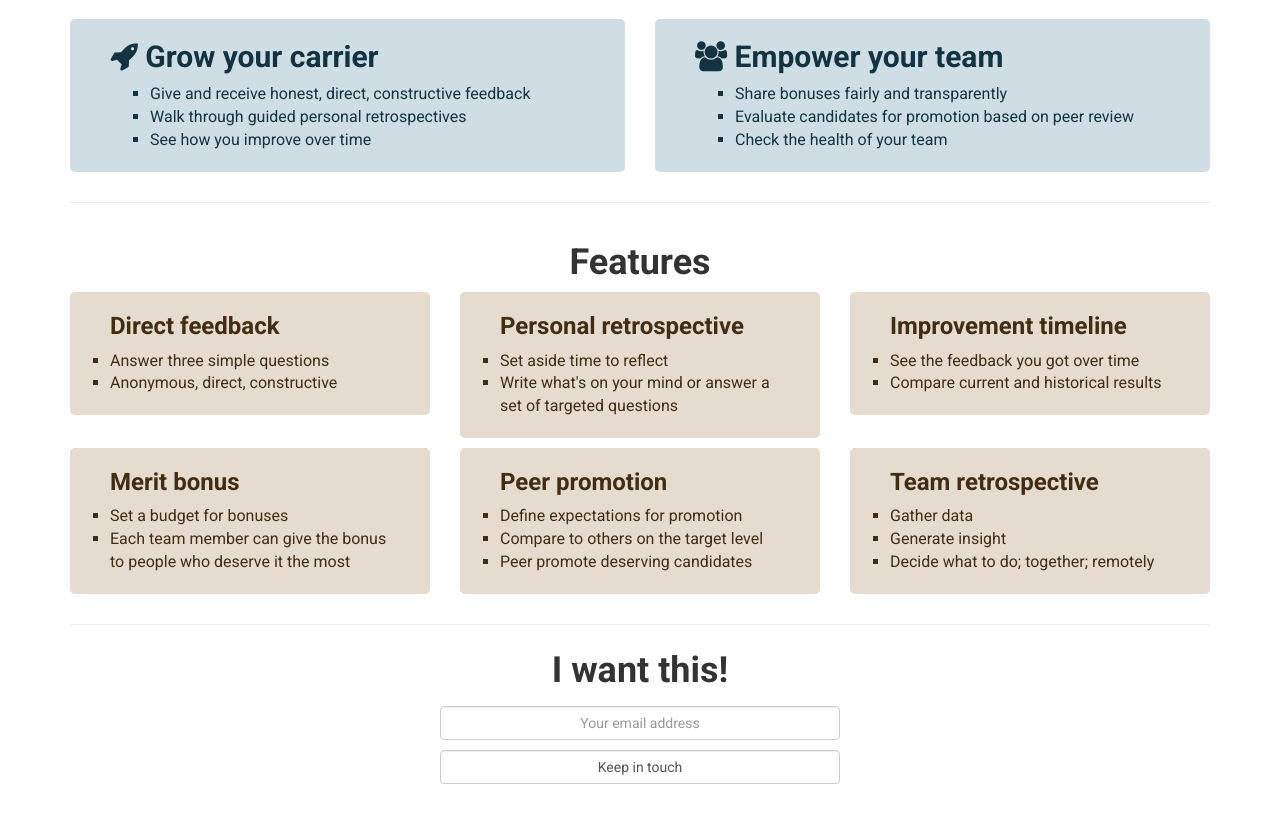
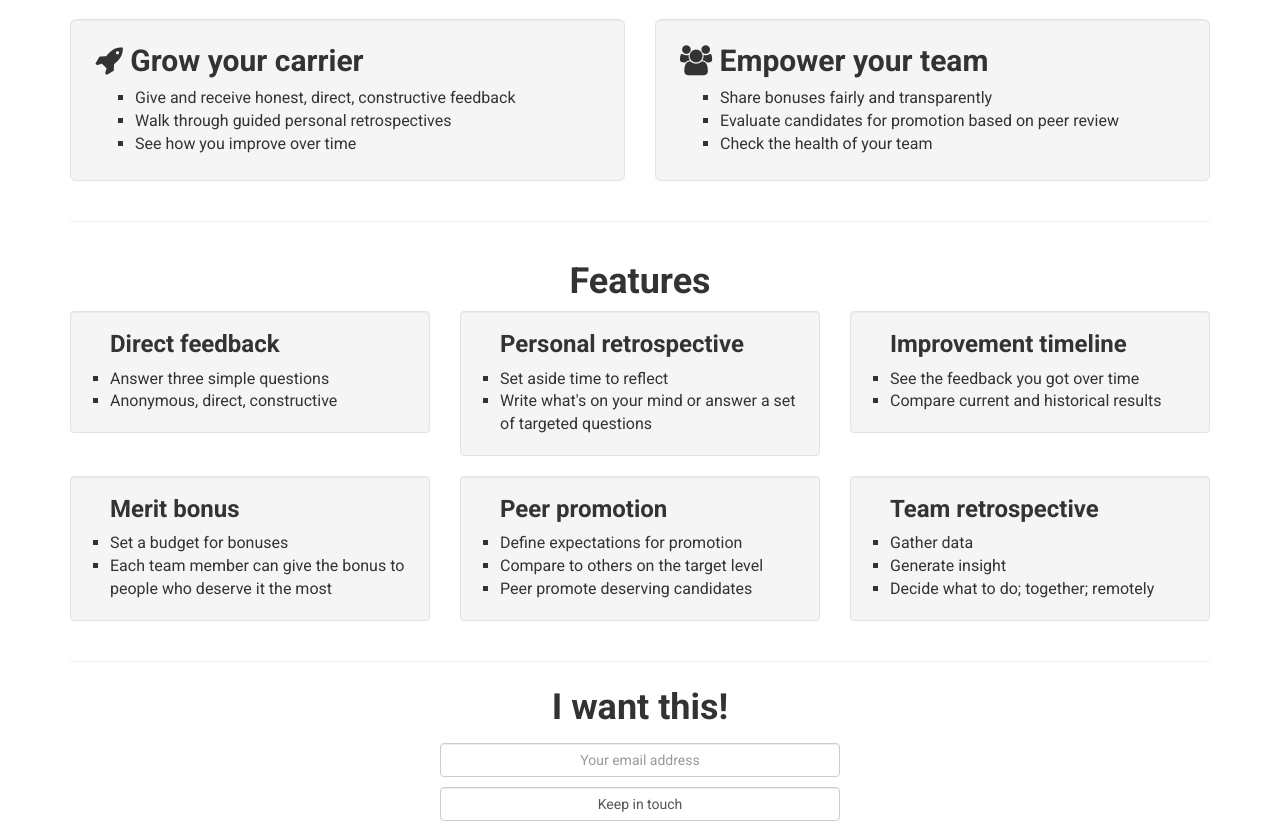
Before and after one commit to tasuk/psfg, a Django app: page /labs in a window 1280 px wide. Shown: the part 51-877 px from the top of the page. Before the commit the page ends 835 px from the top, so only its background shows below. Run offline with Django 3.2, Linux system fonts and the light colour scheme; some libraries are stand-ins or nearby versions.

Commit message:
Call it a well is what bootstrap does

```diff
--- a/homepage/templates/index.html
+++ b/homepage/templates/index.html
@@ -12,12 +12,14 @@
         body { padding-top: 70px; font-family: "Roboto"; font-size: 16px; }
         .navbar { font-size: 20px; }
         .navbar-brand { font-size: inherit; }
+
         h1 { text-align: center; }
         h1, h2, h3 { font-weight: bold; }
         li { list-style-type: square; }
-        .box { padding: 1px 30px 10px 40px; color: #143342; background-color: #CFDEE5; margin-bottom: 10px; border-radius: 5px; }
-        .col-md-4 .box { color: #422D14; background-color: #E5DBCF; }
-        .col-md-4 .box ul { padding-left: 0; }
+
+        .well ul { margin-bottom: 0px; }
+        .well h2, .well h3 { margin-top: 0px; }
+        .features h3, .features .well ul { padding-left: 20px; }
 
         form div { text-align: center; }
         .form-inline .form-control { text-align: center; width: 400px; margin: 5px; }
@@ -51,10 +53,10 @@
   </div>
 </nav>
 
-<div class="container">
+<div class="container benefits">
     <div class="row">
-        <div class="col-md-6">
-            <div class="box">
+        <div class="col-sm-6">
+            <div class="well well-lg">
                 <h2><i class="fa fa-rocket"></i> Grow your carrier</h2>
                 <ul>
                     <li>Give and receive honest, direct, constructive feedback</li>
@@ -64,8 +66,8 @@
             </div>
         </div>
 
-        <div class="col-md-6">
-            <div class="box">
+        <div class="col-sm-6">
+            <div class="well well-lg">
                 <h2><i class="fa fa-group"></i> Empower your team</h2>
                 <ul>
                     <li>Share bonuses fairly and transparently</li>
@@ -78,12 +80,12 @@
     <hr />
 </div>
 
-<div class="container">
+<div class="container features">
     <h1>Features</h1>
 
-    <div class="row">
-        <div class="col-md-4">
-            <div class="box">
+    <div class="row equal">
+        <div class="col-md-4 col-sm-6">
+            <div class="well">
                 <h3>Direct feedback</h3>
                 <ul>
                     <li>Answer three simple questions</li>
@@ -91,8 +93,8 @@
                 </ul>
             </div>
         </div>
-        <div class="col-md-4">
-            <div class="box">
+        <div class="col-md-4 col-sm-6">
+            <div class="well">
                 <h3>Personal retrospective</h3>
                 <ul>
                     <li>Set aside time to reflect</li>
@@ -100,8 +102,8 @@
                 </ul>
             </div>
         </div>
-        <div class="col-md-4">
-            <div class="box">
+        <div class="col-md-4 col-sm-6">
+            <div class="well">
                 <h3>Improvement timeline</h3>
                 <ul>
                     <li>See the feedback you got over time</li>
@@ -111,9 +113,9 @@
         </div>
     </div>
 
-    <div class="row">
-        <div class="col-md-4">
-            <div class="box">
+    <div class="row equal">
+        <div class="col-md-4 col-sm-6">
+            <div class="well">
                 <h3>Merit bonus</h3>
                 <ul>
                     <li>Set a budget for bonuses</li>
@@ -121,8 +123,8 @@
                 </ul>
             </div>
         </div>
-        <div class="col-md-4">
-            <div class="box">
+        <div class="col-md-4 col-sm-6">
+            <div class="well">
                 <h3>Peer promotion</h3>
                 <ul>
                     <li>Define expectations for promotion</li>
@@ -131,8 +133,8 @@
                 </ul>
             </div>
         </div>
-        <div class="col-md-4">
-            <div class="box">
+        <div class="col-md-4 col-sm-6">
+            <div class="well">
                 <h3>Team retrospective</h3>
                 <ul>
                     <li>Gather data</li>
```
